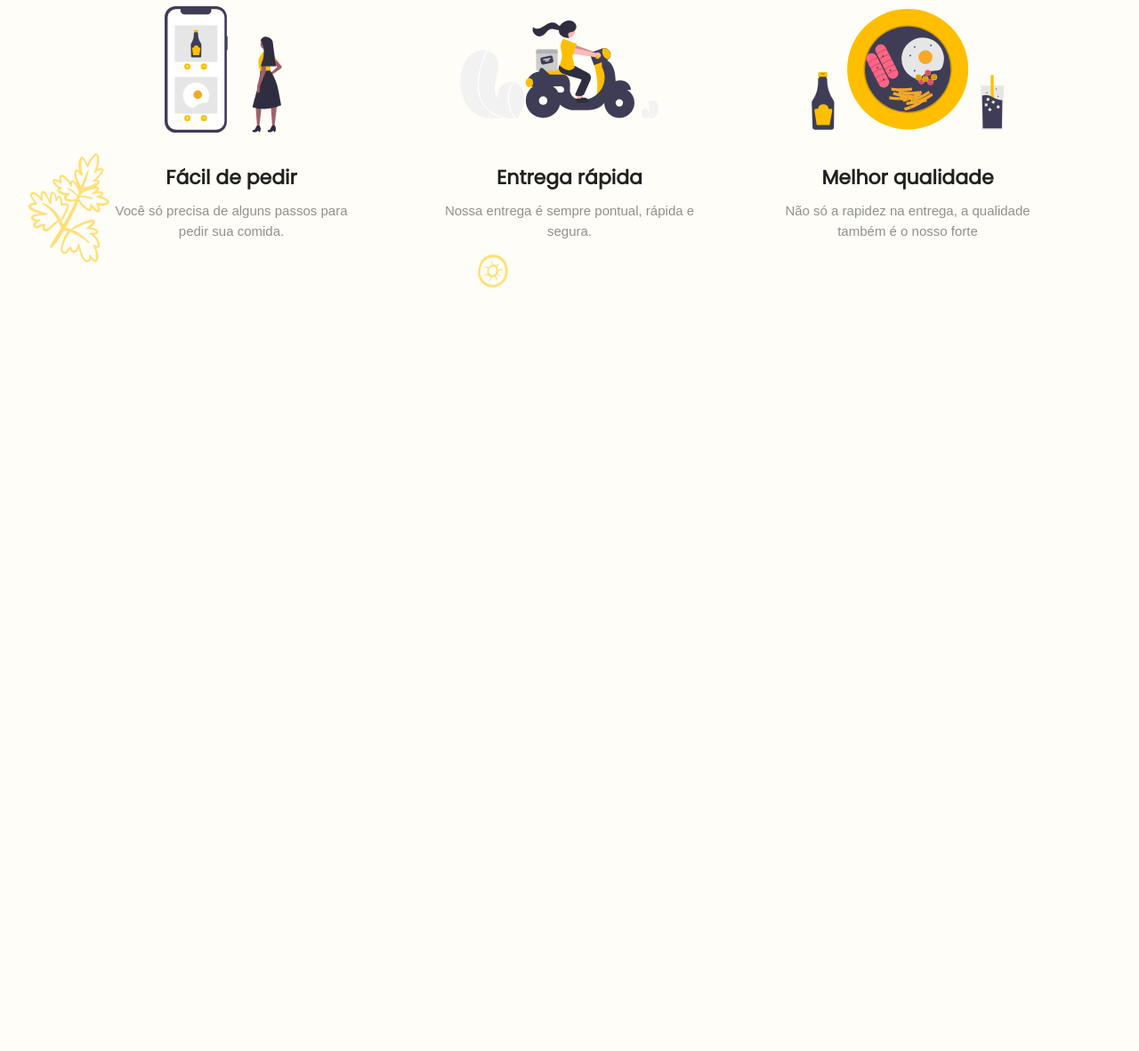
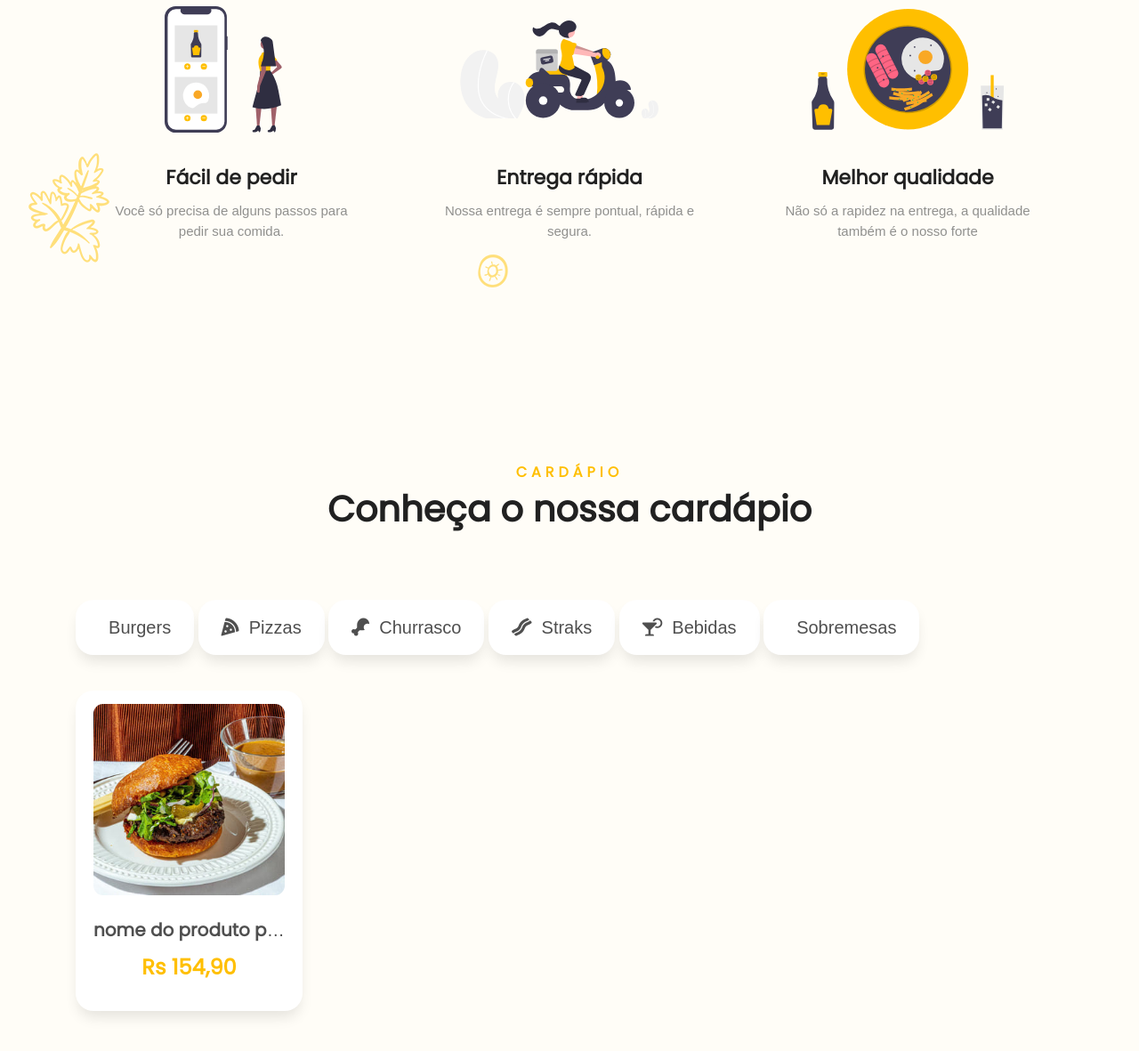
Before and after one commit to LuizGonzaga1/cardapio-oline-whatsapp, a plain HTML site: page index.html in a window 1280 px wide. Shown: the part 1209-2390 px from the top of the page at 89% size. Before the commit the page ends 1679 px from the top, so only its background shows below. Drawn offline with Linux system fonts and the light colour scheme.

Commit message:
Ajuste cardapio no index e css

```diff
--- a/css/main.css
+++ b/css/main.css
@@ -227,3 +227,39 @@ a.navbar-brand {
     background-image: url(../img/bg-icons-2.png);
 
 }
+
+.cardapio {
+
+    padding-top: 50px;
+    padding-bottom: 150px;
+}
+.container-menu{
+    margin-bottom: 40px;
+}
+
+
+.card-item{
+    height: 360px;
+}
+
+
+.card-item .img-produto img{
+    width: 100%;
+    border-radius: 11px;
+}
+
+.card-item .title-produto{
+    color: var(--color-back);
+    text-overflow: ellipsis;
+    white-space: nowrap;
+    overflow: hidden;
+    height: 40px;
+    margin-bottom: 0px;
+
+}
+
+.card-item .price-produto{
+
+    color: var(--color-primary);
+    font-size: 24px;
+}
--- a/index.html
+++ b/index.html
@@ -167,17 +167,70 @@
 
                     </div>
 
-                    <div class="col-4">
-
-                    </div>
                 </div>
             </div>
 
     </section>
 
+    <section class="cardapio" id="cardapio">
+        <div class="container">
+            <div class="row">
+
+                <div class="col-12 text-center mb-5">
+                    <span class="hint-title"><b>cardápio</b></span>
+                    <h1 class="title">
+                        <b>Conheça o nossa cardápio</b>
+                    </h1>
+                </div>
+
+                <div class="col-12 container-menu">
+                    <a class="btn btn-white btn-sm-mr3">
+                        <i class="fas fa-humburger"></i>&nbsp; Burgers
+                    </a>
+                    <a class="btn btn-white btn-sm-mr3">
+                        <i class="fas fa-pizza-slice"></i>&nbsp; Pizzas
+                    </a>
+                    <a class="btn btn-white btn-sm-mr3">
+                        <i class="fas fa-drumstick-bite"></i>&nbsp; Churrasco
+                    </a>
+                    <a class="btn btn-white btn-sm-mr3">
+                        <i class="fas fa-bacon"></i>&nbsp; Straks
+                    </a>
+                    <a class="btn btn-white btn-sm-mr3">
+                        <i class="fas fa-cocktail"></i>&nbsp; Bebidas
+                    </a>
+                    <a class="btn btn-white btn-sm-mr3">
+                        <i class="fas fa-ice-cerm"></i>&nbsp; Sobremesas
+                    </a>
+                </div>
+
+                <div class="col-12">
+                    <div class=" row" id="itensCardapio">
+
+                        <div class="col-3">
+                            <div class="card card-item">
+                                <div class="img-produto">
+                                    <img
+                                        src="./img/cardapio/burguers/burger-au-poivre-kit-4-pack.3ca0e39b02db753304cd185638dad518.jpg">
+                                    </img>
+                                </div>
+                                <p class="title-produto text-center mt-4">
+                                    <b>nome do produto produto produto</b>
+                                </p>
+                                <p class="price-produto text-center">
+                                    <b>Rs 154,90</b>
+                                </p>
+                            </div>
+                        </div>
+                    </div>
+                </div>
+            </div>
+
+        </div>
 
 
-    <section class="cardapio" id="cardapio"></section>
+
+    </section>
 
     <section class="depoimentos" id="depoimentos"></section>
 
```
